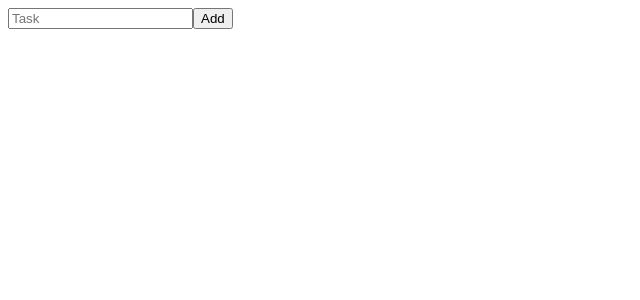
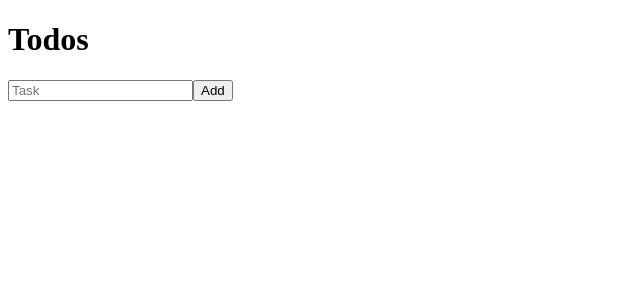
Before and after one commit to Norlandia/todoApp, a React (Create React App) app in the folder todo-app/: page / in a window 1280 px wide. Shown: the top 300 px of the page, without its empty margins (0-640 px from the left). Built offline with nearby package versions, Linux system fonts and the light colour scheme.

Commit message:
add title

```diff
--- a/todo-app/src/containers/TodoListApp.js
+++ b/todo-app/src/containers/TodoListApp.js
@@ -31,6 +31,7 @@ class TodoList extends Component {
     console.log(this.state.items);
     return (
       <div className="todoListMain">
+        <h1>Todos</h1>
         <form onSubmit={this.onSubmit}>
           <input
             placeholder="Task"
```
